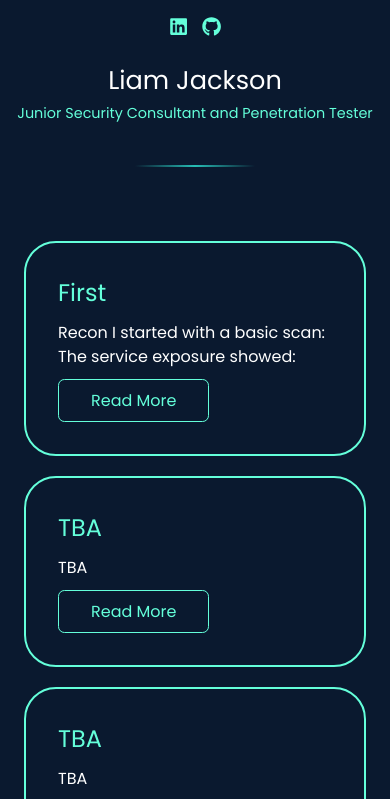
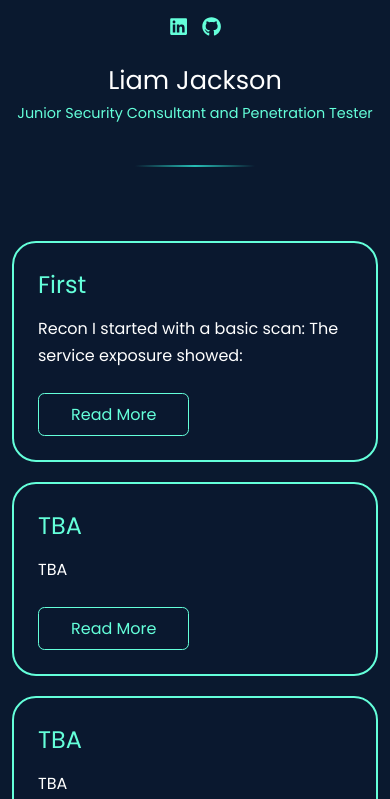
Before and after one commit to JacksonLDJ/react-portfolio-website, a React (Create React App) app: page /blog in a window 390 px wide. Shown: the top 799 px of the page. Built offline with nearby package versions, Linux system fonts and the light colour scheme.

Commit message:
Blog changes

```diff
--- a/src/components/blog-templates/BlogBasic.jsx
+++ b/src/components/blog-templates/BlogBasic.jsx
@@ -1,5 +1,5 @@
 import React from "react";
-import { cn } from "../../utils/cn"
+import { cn } from "../../utils/cn";
 import ReactMarkdown from "react-markdown";
 
 //If you want to create a new template copy all this code and add to a new file (named after the template)
@@ -7,17 +7,24 @@ import ReactMarkdown from "react-markdown";
 //Go to the Blog.js file and find the switch statement and add a new option
 
 export const BlogBasic = (props) => {
-    return (
-        // the classname ordering is take the common css, then the template css and finally any overrides set in the posts.js file
-        <div key={props.index} className={cn("blog-template-common", "blog-template-basic", props.content.className)}>
-            {/* This is an example of conditional rendering, the html is only rendered if an img field is provided */}
-            {props.content.img && props.content.img !== "" &&
-                <img src={props.content.img} alt="" />
-            }
-            <h2>{props.content.title}</h2>
-            <div className="blog-content">
-  <ReactMarkdown>{props.content.content}</ReactMarkdown>
-</div>
-        </div>
-    );
-}
+  return (
+    <article
+      key={props.index}
+      className={cn(
+        "blog-template-common",
+        "blog-template-basic",
+        props.content.className
+      )}
+    >
+      {props.content.img && props.content.img !== "" && (
+        <img className="blog-content-image" src={props.content.img} alt="" />
+      )}
+
+      {props.content.title && <h2>{props.content.title}</h2>}
+
+      <div className="blog-content">
+        <ReactMarkdown>{props.content.content}</ReactMarkdown>
+      </div>
+    </article>
+  );
+};
--- a/src/components/blog-templates/BlogRightAlign.jsx
+++ b/src/components/blog-templates/BlogRightAlign.jsx
@@ -1,12 +1,22 @@
 import React from "react";
-import { cn } from "../../utils/cn"
+import { cn } from "../../utils/cn";
 import ReactMarkdown from "react-markdown";
 
 export const BlogRightAlign = (props) => {
-    return (
-        <div key={props.index} className={cn("blog-template-common", "blog-template-right-align", props.content.className)}>
-            <h2 className="blog-text">{props.content.title}</h2>
-            <p><ReactMarkdown>{props.content.content}</ReactMarkdown></p>
-        </div>
-    );
-}
+  return (
+    <article
+      key={props.index}
+      className={cn(
+        "blog-template-common",
+        "blog-template-right-align",
+        props.content.className
+      )}
+    >
+      {props.content.title && <h2>{props.content.title}</h2>}
+
+      <div className="blog-content">
+        <ReactMarkdown>{props.content.content}</ReactMarkdown>
+      </div>
+    </article>
+  );
+};
--- a/src/pages/Blog.jsx
+++ b/src/pages/Blog.jsx
@@ -36,11 +36,14 @@ const BlogPost = (props) => {
     <div className="blog-page">
       <BlogMasthead />
 
-      <div className="blog-post">
-        <button className={cn("btn", "blog-btn")} onClick={() => props.closePost()}>
-          Back
-        </button>
-        <h1>{props.post.title}</h1>
+      <article className="blog-post">
+        <div className="blog-post__header">
+          <button className={cn("btn", "blog-btn")} onClick={() => props.closePost()}>
+            Back
+          </button>
+          <h1>{props.post.title}</h1>
+        </div>
+
         {/*Each post content - .map is a for loop where it looks like () => and the brackets are the args and everything after => is what is rendered*/}
         {props.post.content.map((content, index) => {
           // switch statement will render the correct template depending on what is set in the the post.js file for each content object
@@ -55,7 +58,7 @@ const BlogPost = (props) => {
               return <BlogBasic content={content} index={index} />;
           }
         })}
-      </div>
+      </article>
     </div>
   );
 };
--- a/src/styles/Blog.css
+++ b/src/styles/Blog.css
@@ -53,26 +53,12 @@
 }
 
 .blog-template-basic {
-    p {
-        color: white;
-        text-align: left;
-    }
-
-
+    text-align: left;
 }
 
 .blog-template-right-align {
-    p {
-        color: white;
-        text-align: right;
-    }
-
-    h2 {
-        color: white;
-        text-align: right;
-    }
+    text-align: right;
 }
-
 
 .blog-btn {
     padding: .5rem 2rem !important;
@@ -86,9 +72,17 @@
 }
 
 .blog-post {
-    width: min(1000px, 100%);
+    width: min(860px, calc(100% - 2rem));
     margin: 0 auto;
-    padding: 2rem 4rem 4rem;
+    padding: 2rem 0 4rem;
+}
+
+.blog-post__header {
+    margin-bottom: 2.5rem;
+}
+
+.blog-post__header h1 {
+    margin-top: 1rem;
 }
 
 .blog-home {
@@ -96,25 +90,25 @@
     margin: 0 auto;
     padding: 2rem 4rem 4rem;
 
-    p {
-        color: white;
-        text-align: left;
-    }
 }
 
 .blog-listing {
     padding: 2rem 2rem;
-    margin: 1rem 0;
     border: 2px solid #64ffda;
     border-radius: 2rem;
     color: white;
+    background-color: rgba(10, 25, 47, 0.7);
 }
 
-.blog-text {
-    p {
-        color: white;
-        text-align: left;
-    }
+.blog-listing h2 {
+    margin-bottom: 0.75rem;
+}
+
+.blog-listing p {
+    color: white;
+    text-align: left;
+    margin-bottom: 1.5rem;
+    line-height: 1.7;
 }
 
 .blog-grid {
@@ -125,45 +119,112 @@
     margin-top: 3rem;
 }
 
-/* Each blog card */
-.blog-listing {
-    padding: 2rem 2rem;
-    margin: 0; /* important */
-    border: 2px solid #64ffda;
-    border-radius: 2rem;
+.blog-template-common {
+    margin-bottom: 2.5rem;
+}
+
+.blog-template-common h2 {
+    margin-bottom: 1rem;
+}
+
+.blog-template-right-align h2,
+.blog-template-right-align .blog-content {
+    text-align: right;
+}
+
+.blog-content {
+    color: white;
+    line-height: 1.85;
+    font-size: 1rem;
+}
+
+.blog-content > * + * {
+    margin-top: 1.25rem;
+}
+
+.blog-content p,
+.blog-content li {
     color: white;
 }
 
-
-/* Blog Modifier Classes */
-/* Blog Text Layouts */
-.blog-right h2,
-p {
-    text-align: right;
+.blog-content h1,
+.blog-content h2,
+.blog-content h3,
+.blog-content h4 {
+    color: #64ffda;
+    margin-top: 2rem;
 }
 
-.blog-center h2,
-p {
-    text-align: left;
-    padding-top: 10px;
-    padding-bottom: 10px;
+.blog-content ul,
+.blog-content ol {
+    padding-left: 1.5rem;
 }
 
-.blog-header {
-    margin-bottom: 2rem;
+.blog-content li + li {
+    margin-top: 0.5rem;
 }
 
+.blog-content a {
+    color: #64ffda;
+    text-decoration: underline;
+}
+
+.blog-content code {
+    font-family: Consolas, "Courier New", monospace;
+    font-size: 0.95rem;
+    background: rgba(100, 255, 218, 0.08);
+    border: 1px solid rgba(100, 255, 218, 0.2);
+    border-radius: 0.5rem;
+    padding: 0.15rem 0.4rem;
+}
+
+.blog-content pre {
+    overflow-x: auto;
+    background: rgba(3, 10, 20, 0.95);
+    border: 1px solid rgba(100, 255, 218, 0.18);
+    border-radius: 1rem;
+    padding: 1rem 1.25rem;
+}
+
+.blog-content pre code {
+    display: block;
+    background: transparent;
+    border: 0;
+    padding: 0;
+}
+
+.blog-content img,
+.blog-content-image {
+    width: 100%;
+    max-width: 100%;
+    height: auto;
+    border-radius: 1rem;
+    border: 1px solid rgba(100, 255, 218, 0.2);
+    margin: 1.5rem 0;
+}
+
+.blog-content blockquote {
+    border-left: 3px solid #64ffda;
+    padding-left: 1rem;
+    color: var(--color-primary);
+    margin: 1.5rem 0;
+}
 
 /* Media Queries */
 
 @media screen and (max-width: 900px) {
     .blog-home,
     .blog-post {
-        padding: 1.75rem 2rem 3rem;
+        width: min(100%, calc(100% - 2.5rem));
+        padding: 1.75rem 0 3rem;
     }
 
     .blog-grid {
         grid-template-columns: 1fr;
+    }
+
+    .blog-listing {
+        padding: 1.75rem;
     }
 }
 
@@ -181,14 +242,32 @@ p {
     }
 
     .blog-post {
-        width: 100%;
-        padding: 1.5rem 1.5rem 3rem;
+        width: min(100%, calc(100% - 1.5rem));
+        padding: 1.5rem 0 3rem;
         color:white;
     }
 
     .blog-home {
-        width: 100%;
-        padding: 1.5rem 1.5rem 3rem;
+        width: min(100%, calc(100% - 1.5rem));
+        padding: 1.5rem 0 3rem;
         margin: 0 auto;
     }
+
+    .blog-post__header {
+        margin-bottom: 2rem;
+    }
+
+    .blog-post__header h1 {
+        font-size: 2rem;
+    }
+
+    .blog-content {
+        font-size: 0.95rem;
+        line-height: 1.75;
+    }
+
+    .blog-listing {
+        padding: 1.5rem;
+        border-radius: 1.5rem;
+    }
 }
```
